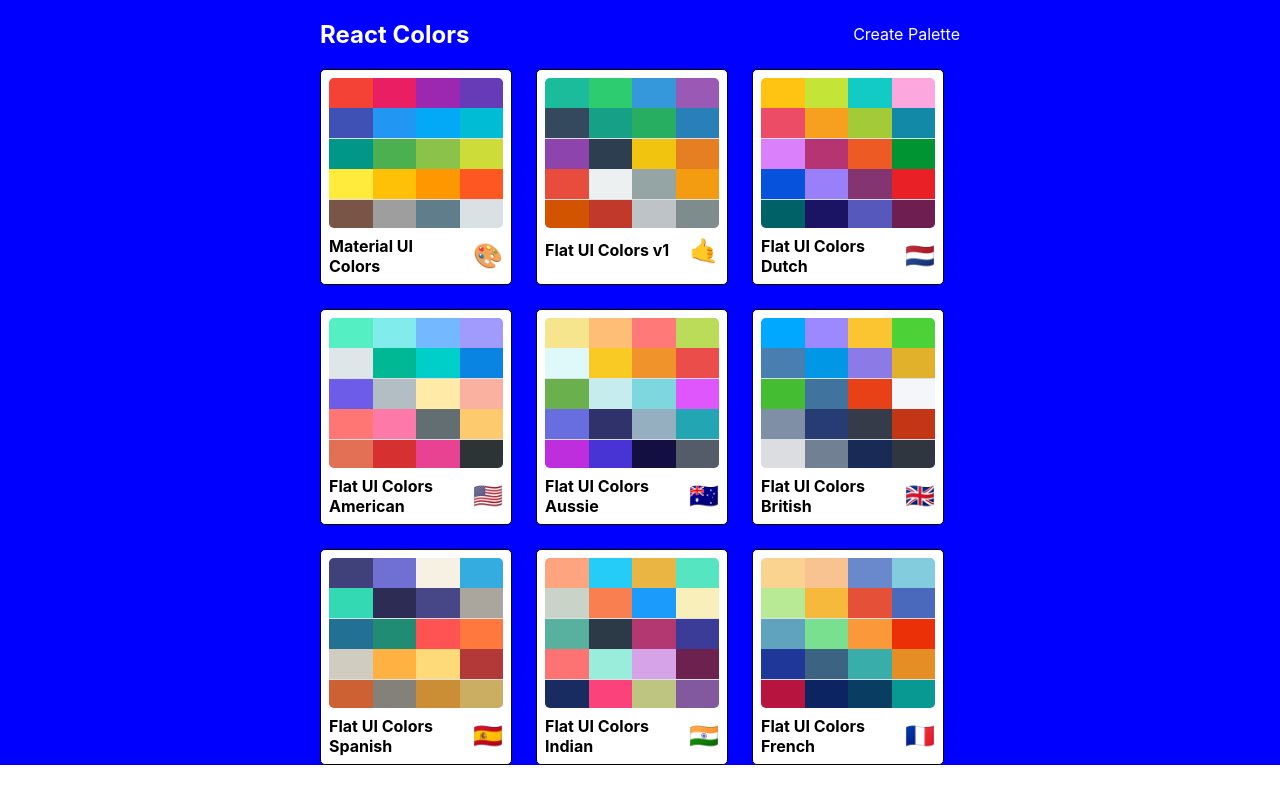
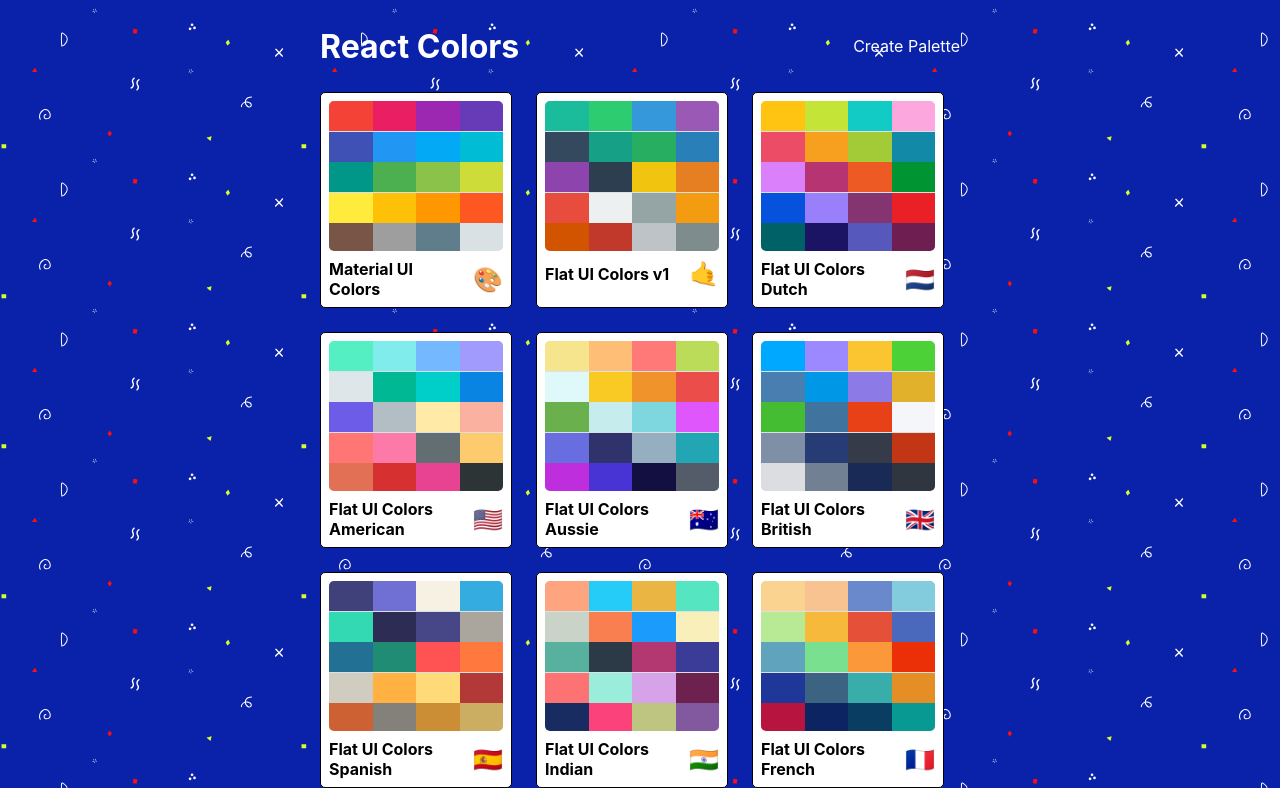
Before and after one commit to PaulV87/Colors-app, a React (Create React App) app: page / in a window 1280 px wide. Built offline with nearby package versions, Linux system fonts and the light colour scheme.

Commit message:
Added background image

```diff
--- a/src/PaletteList.js
+++ b/src/PaletteList.js
@@ -15,7 +15,7 @@
       <div className={classes.root}>
         <div className={classes.container}>
           <nav className={classes.nav}>
-            <h1>React Colors</h1>
+            <h1 className={classes.heading}>React Colors</h1>
             <Link to="/palette/new">Create Palette</Link>
           </nav>
           <div className={classes.palettes}>
--- a/src/styles/PaletteListStyles.js
+++ b/src/styles/PaletteListStyles.js
@@ -1,12 +1,15 @@
 import sizes from './sizes';
+import bg from './bg.svg';
 
 export default {
   root: {
-    backgroundColor: "blue",
     height: "100%",
     display: "flex",
     alignItems: "flex-start",
-    justifyContent: "center"
+    justifyContent: "center",
+    /* background by SVGBackgrounds.com */
+    backgroundColor: "#0a22aa",
+    backgroundImage: `url(${bg})`
   },
   container: {
     width: "50%",
@@ -23,6 +26,9 @@
     [sizes.down("xs")]: {
       width: "75%"
     },
+  },
+  heading: {
+    fontSize: "2rem",
   },
   nav: {
     display: "flex",
@@ -46,7 +52,7 @@
     },
     [sizes.down("xs")]: {
       gridTemplateColumns: "repeat(1 , 100%)",
-      gridGap: "1rem"
+      gridGap: "1.4rem"
     },
 
   },
```
Also changed, not shown: src/styles/bg.svg (added).
